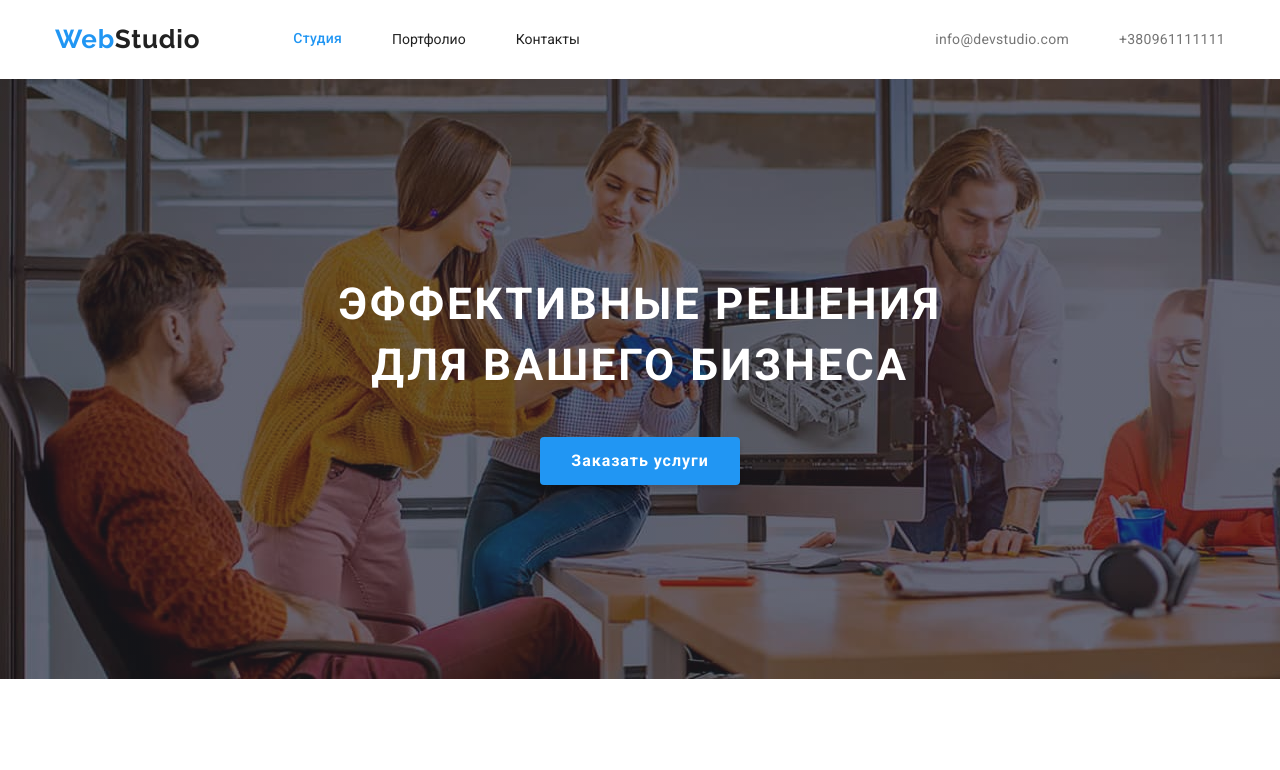
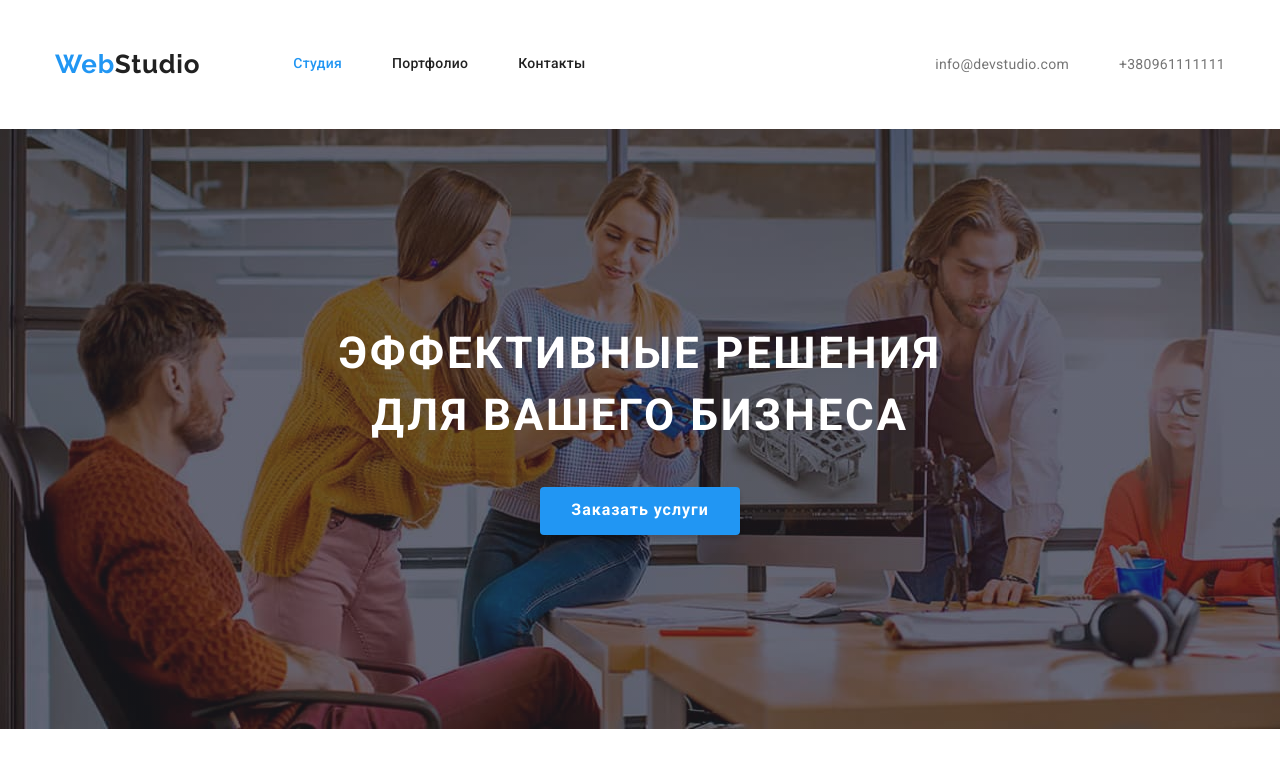
Before and after one commit to Fedir97/goit-markup-hw-03, a plain HTML site: page index.html in a window 1280 px wide. Shown: the top 770 px of the page. Drawn offline with Linux system fonts and the light colour scheme.

Commit message:
Update style1.css

```diff
--- a/css/style1.css
+++ b/css/style1.css
@@ -30,16 +30,14 @@ a {
     text-decoration: none;
 }
 
-.page-header {
-    padding-top: 24px;
-    padding-bottom: 25px;
-    border-bottom: 1px;
-
-}
-
 * {
     margin: 0;
     padding: 0;
+}
+
+.icon {
+    width: 20px;
+    height: 20px;
 }
 
 /*List*/
@@ -62,6 +60,11 @@ a {
 }
 
 /*Header*/
+.page-header {
+    padding-top: 24px;
+    padding-bottom: 25px;
+}
+
 .logo1 {
     font-family: 'Raleway', sans-serif;
     font-size: 26px;
@@ -103,16 +106,23 @@ a {
 }
 
 .site-nav .link-info {
+    font-weight: 500;
+    font-size: 14px;
+    line-height: 1.14;
+    letter-spacing: 0.02em;
     color: var(--type-color);
+    display: block;
+    padding: 32px 0;
 }
 
 .link-studio {
     font-weight: 500;
+    color: var(--additional-color);
     font-size: 14px;
     line-height: 1.14;
     letter-spacing: 0.02em;
-    color: var(--additional-color);
     display: block;
+    padding: 32px 0;
 }
 
 /*Logo-links*/
@@ -120,7 +130,6 @@ a {
     display: flex;
     justify-content: space-between;
     align-items: center;
-
 
 }
 
@@ -138,6 +147,7 @@ a {
     color: var(--mini-calor);
     text-decoration: none;
     display: block;
+    padding: 32px 0;
 }
 
 /*Contacts*/
@@ -217,7 +227,6 @@ a {
 
 .feature-list .marks {
     margin-right: 30px;
-    padding-left: 26px;
 }
 
 .feature-list .marks:last-child {
```
